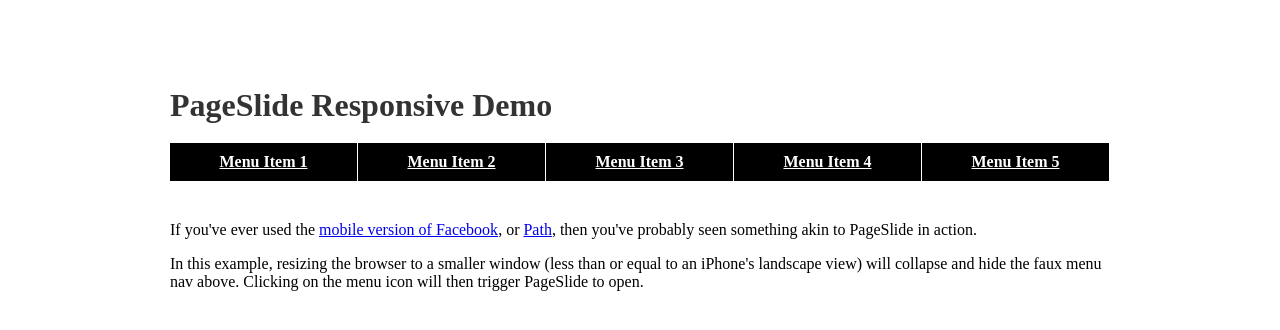
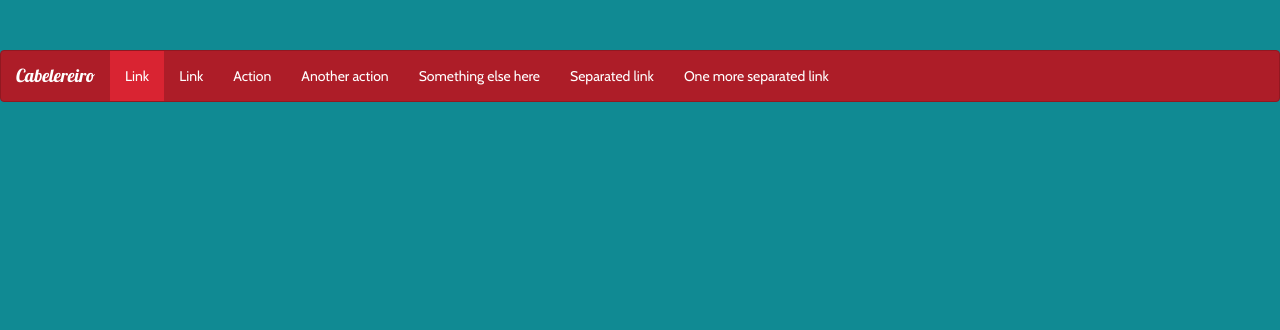
Before and after one commit to dtSky/hairPhp, a PHP site: page / in a window 1280 px wide. Shown: the top 330 px of the page. Run offline with PHP 8.4, Linux system fonts and the light colour scheme.

Commit message:
Menu concertado fase 1

```diff
--- a/libs/Bootstrap.php
+++ b/libs/Bootstrap.php
@@ -14,7 +14,6 @@ class Bootstrap {
         $this->setController();
         $this->setAction();
         $this->setParams();
-
     }
 
     private function setUrl() {
@@ -88,11 +87,10 @@ class Bootstrap {
 
         if ($_config['DEBUG'] == TRUE) {
             require $path;
-        }else {
+        }else{
             require 'views/header.phtml';
             require 'views/' . $name . '.phtml';
             require 'views/footer.phtml';
         }
     }
-
 }
--- a/public/css/style.css
+++ b/public/css/style.css
@@ -5,27 +5,24 @@
             }
             #content h1 { color: #333; line-height: 1em; }
 
-            ul#nav { padding-left: 0; list-style: none; width: 100%; margin-bottom: 40px; }
+            ul#nav { padding-left: 0; list-style: none; }
             ul#nav:after { content: "\0020"; display: block; height: 0; clear: both; visibility: hidden; }
 
             #content ul#nav li { float: left; width: 20%; text-align: center; }
             #content ul#nav a {
                 display: block;
-                background: #000;
-                color: #FFF;
                 font-weight: bold;
                 padding: 10px;
-                border-right: 1px solid #FFF;
             }
-            #content ul#nav a:hover { background: #333; }
+            #content ul#nav a:hover {}
 
             .open {
                 display: none;
                 float: left;
                 width: 40px;
                 height: 30px;
-                margin-right: 10px;
-                background: url(<?php echo $_config['SITE']; ?>/public/img/menu.png) center center no-repeat #333;
+                margin: 10px 10px 10px 10px;
+                background: url('http://localhost/hairPhp/public/img/menu.png') center center no-repeat #333;
                 -moz-border-radius: 8px;
                 -webkit-border-radius: 8px;
                 -border-radius: 8px;
@@ -53,7 +50,7 @@
 
                 .open { display: block; }
                 #pageslide { width: 200px; }
-                #pageslide #nav li { padding: 10px 0; border-bottom: 1px solid ; }
+                #pageslide #nav li { padding: 10px 0 ; }
                 #pageslide #nav li a { color: #FFF; border: none; }
                 #pageslide #nav li a:hover { text-decoration: underline; }
             }
--- a/views/index/index.phtml
+++ b/views/index/index.phtml
@@ -6,25 +6,43 @@
         <!--  The jquery.pageslide.css stylesheet has the class that you'll need on your page -->
         <link rel="stylesheet" type="text/css" href="<?php echo $_config['SITE']; ?>public/css/jquery.pageslide.css" />
         <link rel="stylesheet" type="text/css" href="<?php echo $_config['SITE']; ?>public/css/bootswatch.min.css" />
-        <link rel="stylesheet" type="text/css" href="<?php echo $_config['SITE']; ?>public/css/bootswatch.css" />
+        <link rel="stylesheet" type="text/css" href="<?php echo $_config['SITE']; ?>public/css/bootstrap.css" />
         <link rel="stylesheet" type="text/css" href="<?php echo $_config['SITE']; ?>public/css/style.css" />
     </head>
     <body>
+        <nav class="navbar navbar-default" role="navigation">
+            <a class="open " href="#nav"></a>
+            <!-- Brand and toggle get grouped for better mobile display -->
+            <div class="navbar-header">
+                <a class="navbar-brand" href="#">Cabelereiro</a>
+            </div>
+            <div class="collapse navbar-collapse" id="bs-example-navbar-collapse-1" id="content">
+                <ul class="nav navbar-nav" id="nav">
+                    <li class="active"><a href="#">Link</a></li>
+                    <li><a href="#">Link</a></li>
+                    <li><a href="#">Action</a></li>
+                    <li><a href="#">Another action</a></li>
+                    <li><a href="#">Something else here</a></li>
+                    <li class="divider"></li>
+                    <li><a href="#">Separated link</a></li>
+                    <li class="divider"></li>
+                    <li><a href="#">One more separated link</a></li>
+                </ul>
+            </div><!-- /.navbar-collapse -->
+        </nav>
 
-        <div class='nav navbar-fixed-top' id="content">
-            <h1><a class="open" href="#nav">Menu</a>PageSlide Responsive Demo</h1>
-            <ul id="nav">
+        <h1></h1>
+        <!--
+        <nav class='navbar navbar-default' id="content">
+            <ul class='nav navbar-nav' id="nav">
                 <li><a href="">Menu Item 1</a></li>
                 <li><a href="">Menu Item 2</a></li>
                 <li><a href="">Menu Item 3</a></li>
                 <li><a href="">Menu Item 4</a></li>
                 <li><a href="">Menu Item 5</a></li>
             </ul>
-            <div class="copy">
-                <p>If you've ever used the <a href="http://m.facebook.com">mobile version of Facebook</a>, or <a href="http://www.path.com">Path</a>, then you've probably seen something akin to PageSlide in action.</p>
-                <p>In this example, resizing the browser to a smaller window (less than or equal to an iPhone's landscape view) will collapse and hide the faux menu nav above. Clicking on the menu icon will then trigger PageSlide to open.</a>
-            </div>
-        </div>
+        </nav>
+        -->
         <script src="<?php echo $_config['SITE']; ?>public/js/jquery-1.7.1.min.js"></script>
         <script src="<?php echo $_config['SITE']; ?>public/js/jquery.pageslide.min.js"></script>
         <script>
```
